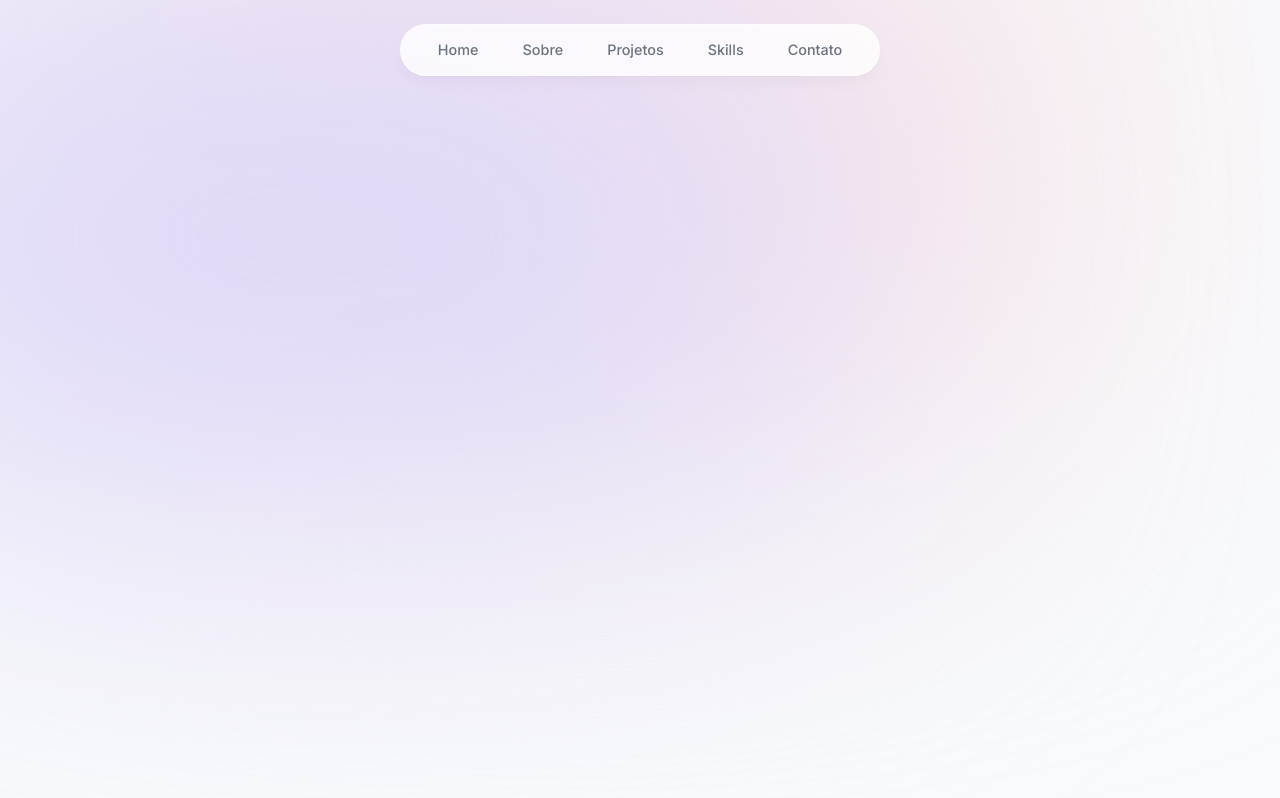
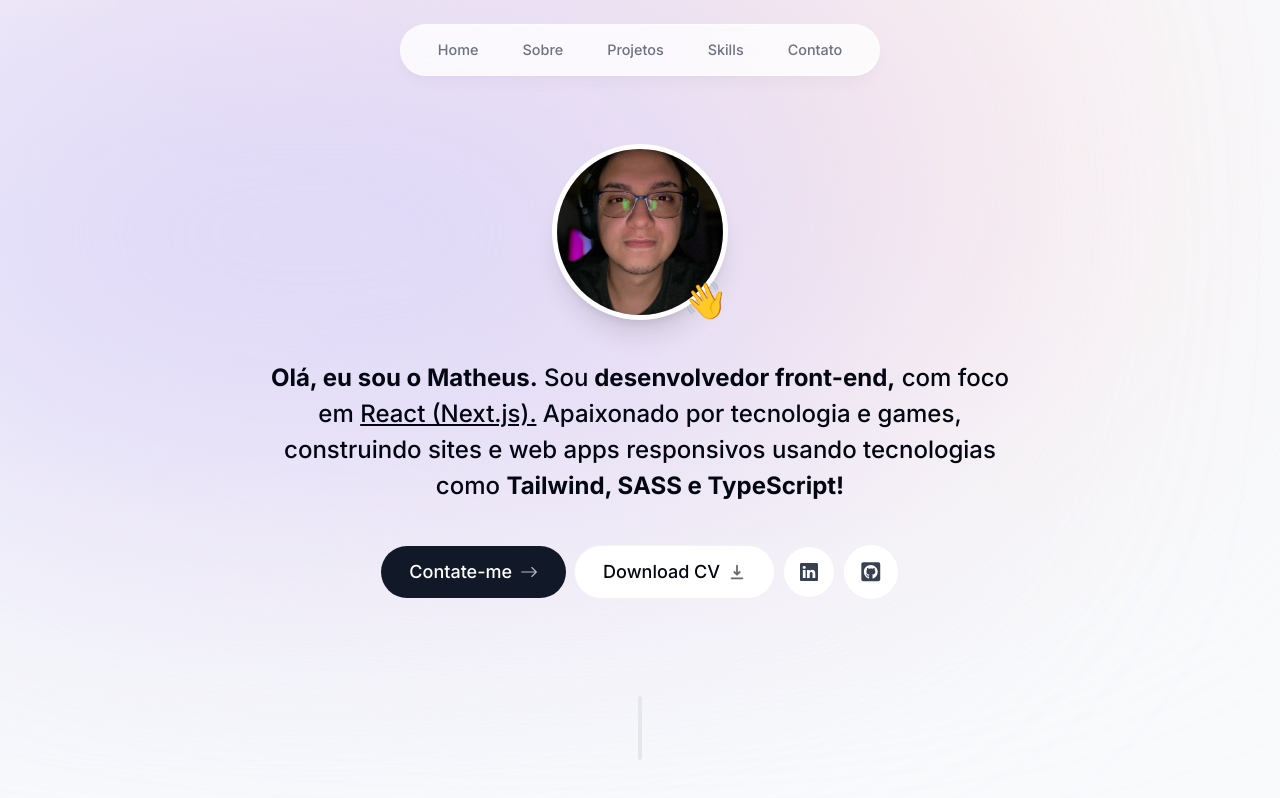
Before and after one commit to 1Maatheus/portfolio, a Next.js app in the folder my-portfolio/: page / in a window 1280 px wide. Shown: the top 798 px of the page. Built offline with nearby package versions, Linux system fonts and the light colour scheme.

Commit message:
Customizing about

```diff
--- a/my-portfolio/app/layout.tsx
+++ b/my-portfolio/app/layout.tsx
@@ -18,7 +18,7 @@
   return (
     <html lang="pt-br">
       <body
-        className={`${inter.className} bg-slate-50 text-gray-950 relative `}
+        className={`${inter.className} bg-slate-50 text-gray-950 relative pt-28 sm:pt-36`}
       >
         <div
           className="bg-[#fbe2e3] absolute top-[-6rem] -z-10 right-[11rem] h-[31.25rem] w-[31.25rem] rounded-full blur-[10rem]
@@ -32,6 +32,7 @@
         "
         ></div>
         <Header />
+
         {children}
       </body>
     </html>
--- a/my-portfolio/app/page.tsx
+++ b/my-portfolio/app/page.tsx
@@ -1,3 +1,11 @@
+import Intro from "@/components/Intro";
+import SectionDivider from "@/components/Section-Divider";
+
 export default function Home() {
-  return <main className=""></main>;
+  return (
+    <main className="flex flex-col items-center px-4">
+      <Intro />
+      <SectionDivider />
+    </main>
+  );
 }
--- /dev/null
+++ b/my-portfolio/components/Intro.tsx
@@ -0,0 +1,100 @@
+"use client";
+
+import { motion } from "framer-motion";
+import Image from "next/image";
+import Link from "next/link";
+import React from "react";
+import { BsArrowRight, BsLinkedin } from "react-icons/bs";
+import { FaGithubSquare } from "react-icons/fa";
+import { HiDownload } from "react-icons/hi";
+
+export default function Intro() {
+  return (
+    <section className="mb-2 max-w-[50rem] text-center sm:mb-0">
+      <div className="flex items-center justify-center">
+        <div className="relative">
+          <motion.div
+            initial={{ opacity: 0, scale: 0 }}
+            animate={{ opacity: 1, scale: 1 }}
+            transition={{ type: "tween", duration: 0.2 }}
+          >
+            <Image
+              src={"/pic.jpeg"}
+              width="768"
+              height="1024"
+              alt="Matheus portrait"
+              className="h-44 w-44 rounded-full object-cover border-[0.35rem] border-white shadow-xl"
+            />
+          </motion.div>
+
+          <motion.span
+            className="absolute bottom-0 right-0 text-4xl "
+            initial={{ opacity: 0, scale: 0 }}
+            animate={{ opacity: 1, scale: 1 }}
+            transition={{
+              type: "spring",
+              stiffness: 125,
+              delay: 0.1,
+              duration: 0.7,
+            }}
+          >
+            👋
+          </motion.span>
+        </div>
+      </div>
+
+      <motion.p
+        className="mb-10 mt-10 px-4 text-2xl font-medium !leading-[1.5] sm:text-2xl"
+        initial={{ opacity: 0, y: 100 }}
+        animate={{ opacity: 1, y: 0 }}
+      >
+        <span className="font-bold">Olá, eu sou o Matheus.</span> Sou
+        <span className="font-bold"> desenvolvedor front-end,</span> com foco em{" "}
+        {""}
+        <span className="underline">React (Next.js).</span> Apaixonado por
+        tecnologia e games, construindo sites e web apps responsivos usando
+        tecnologias como{" "}
+        <span className="font-bold">Tailwind, SASS e TypeScript!</span>
+      </motion.p>
+
+      <motion.div
+        className="flex flex-col sm:flex-row items-center justify-center gap-2 px-4 text-lg font-medium"
+        initial={{ opacity: 0, y: 100 }}
+        animate={{ opacity: 1, y: 0 }}
+        transition={{
+          delay: 0.1,
+        }}
+      >
+        <Link
+          href="#contact"
+          className="group bg-gray-900 text-white px-7 py-3 flex items-center gap-2 rounded-full outline-none focus:scale-110 hover:scale-110 hover:bg-gray-950 active:scale-105 transition"
+        >
+          Contate-me{" "}
+          <BsArrowRight className="opacity-70 group-hover:translate-x-1 transition" />{" "}
+        </Link>
+        <a
+          className="group bg-white px-7 py-3 flex items-center gap-2 rounded-full outline-none focus:scale-110 hover:scale-110  active:scale-105 transition cursor-pointer border border-black/5"
+          href="/CV.pdf"
+          download
+        >
+          Download CV{" "}
+          <HiDownload className="opacity-60 group-hover:translate-y-1 transition" />
+        </a>
+        <a
+          className="bg-white p-4 text-gray-700 flex items-center gap-2 rounded-full cursor-pointer transition hover:text-gray-950  hover:scale-110 border border-black/5"
+          href="https://www.linkedin.com/in/matheus-oliveira-monteiro-3a5b8925a/"
+          target="blank"
+        >
+          <BsLinkedin className="hover:scale-110" />
+        </a>
+        <a
+          className="bg-white p-4 text-gray-700 flex items-center gap-2 rounded-full text-[1.35rem] transition cursor-pointer hover:text-gray-950 hover:scale-110 border border-black/5"
+          href="https://github.com/1Maatheus"
+          target="blank"
+        >
+          <FaGithubSquare />
+        </a>
+      </motion.div>
+    </section>
+  );
+}
--- /dev/null
+++ b/my-portfolio/components/Section-Divider.tsx
@@ -0,0 +1,15 @@
+"use client";
+
+import React from "react";
+import { motion } from "framer-motion";
+
+export default function SectionDivider() {
+  return (
+    <motion.div
+      className="bg-gray-200 my-24 h-16 w-1 rounded-full dark:bg-opacity-40"
+      initial={{ opacity: 0, y: 100 }}
+      animate={{ opacity: 1, y: 0 }}
+      transition={{ delay: 0.125 }}
+    ></motion.div>
+  );
+}
```
Also changed, not shown: my-portfolio/.eslintrc.json, my-portfolio/public/pic.jpeg (added), 1 other file (tests, documents, lock files or other folders).
